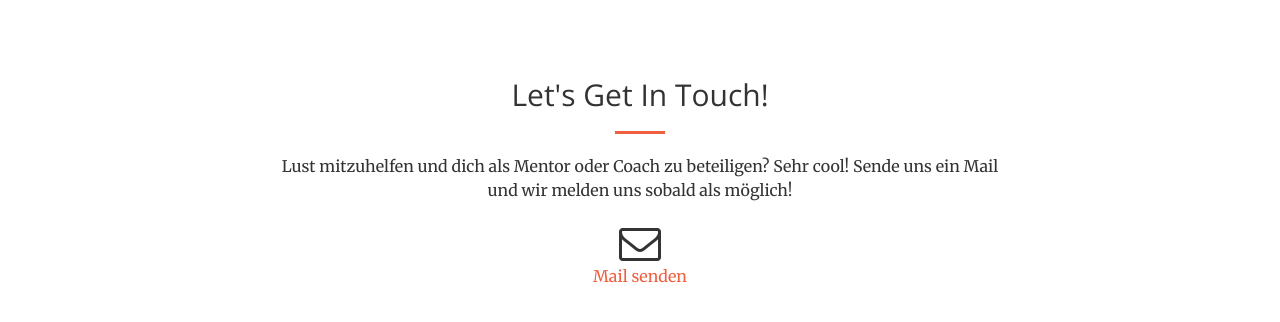
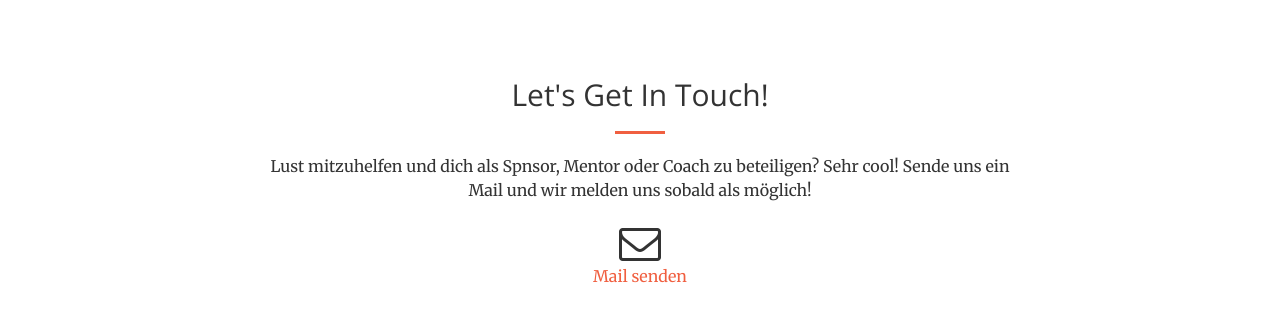
Before and after one commit to CoderDojoSG/coderdojosg.github.io, a website: page index.html in a window 1280 px wide. Shown: the part 1926-2248 px from the top of the page. Drawn offline with nearby package versions, Linux system fonts and the light colour scheme.

Commit message:
Update index.html

```diff
--- a/index.html
+++ b/index.html
@@ -185,7 +185,7 @@
                 <div class="col-lg-8 col-lg-offset-2 text-center">
                     <h2 class="section-heading">Let's Get In Touch!</h2>
                     <hr class="primary">
-                    <p>Lust mitzuhelfen und dich als Mentor oder Coach zu beteiligen? Sehr cool! Sende uns ein Mail und wir melden uns sobald als möglich!</p>
+                    <p>Lust mitzuhelfen und dich als Spnsor, Mentor oder Coach zu beteiligen? Sehr cool! Sende uns ein Mail und wir melden uns sobald als möglich!</p>
                 </div>
                 <div class="col-lg-8 col-lg-offset-2 text-center">
                     <i class="fa fa-envelope-o fa-3x sr-contact"></i>
```
